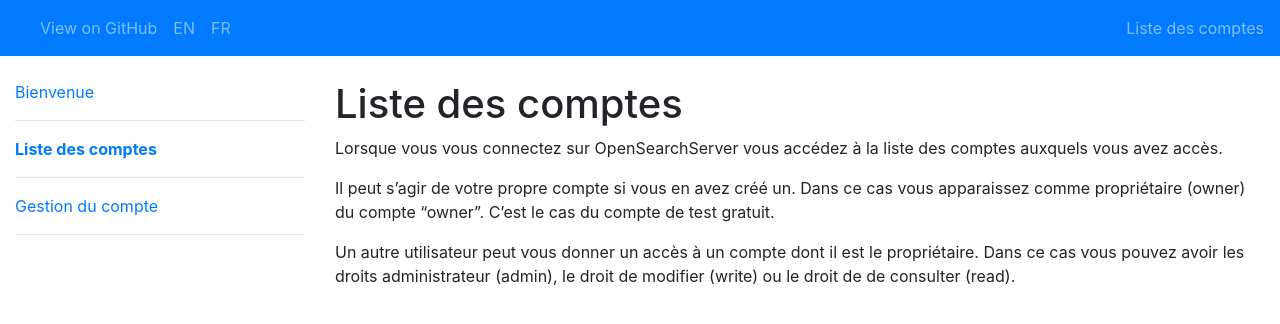
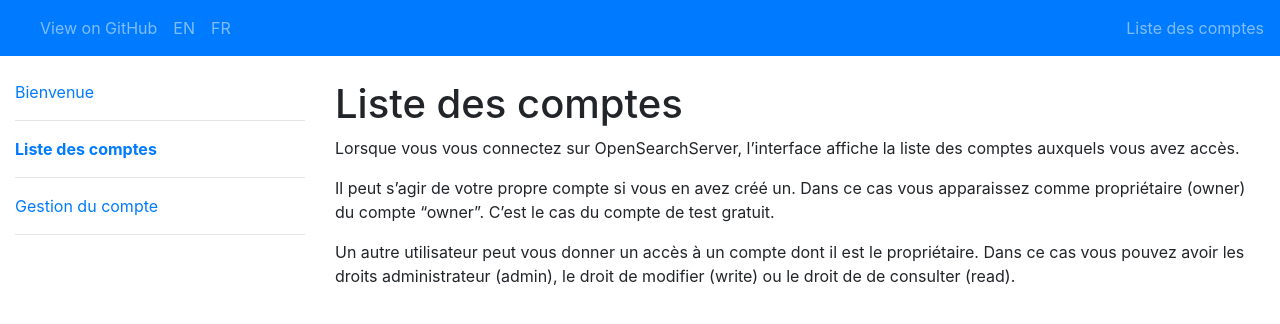
Before and after one commit to Acidburn0zzz/opensearchserver-documentation, a Jekyll site: the page built from docs/fr/account-list.md, in a window 1280 px wide. Shown: the top 324 px of the page. Built offline with Jekyll 4.4.1, drawn with Linux system fonts in a browser that asks for light colours; our own code applies the rules of GitHub Pages for plain Markdown files; the repository's description, which GitHub fills in, is left out.

Commit message:
Update account-list.md

```diff
--- a/docs/fr/account-list.md
+++ b/docs/fr/account-list.md
@@ -1,8 +1,7 @@
 Liste des comptes
 =================
 
-Lorsque vous vous connectez sur OpenSearchServer vous accédez
-à la liste des comptes auxquels vous avez accès.
+Lorsque vous vous connectez sur OpenSearchServer, l'interface affiche la liste des comptes auxquels vous avez accès.
 
 Il peut s'agir de votre propre compte si vous en avez créé un.
 Dans ce cas vous apparaissez comme propriétaire (owner) du compte "owner".
```
